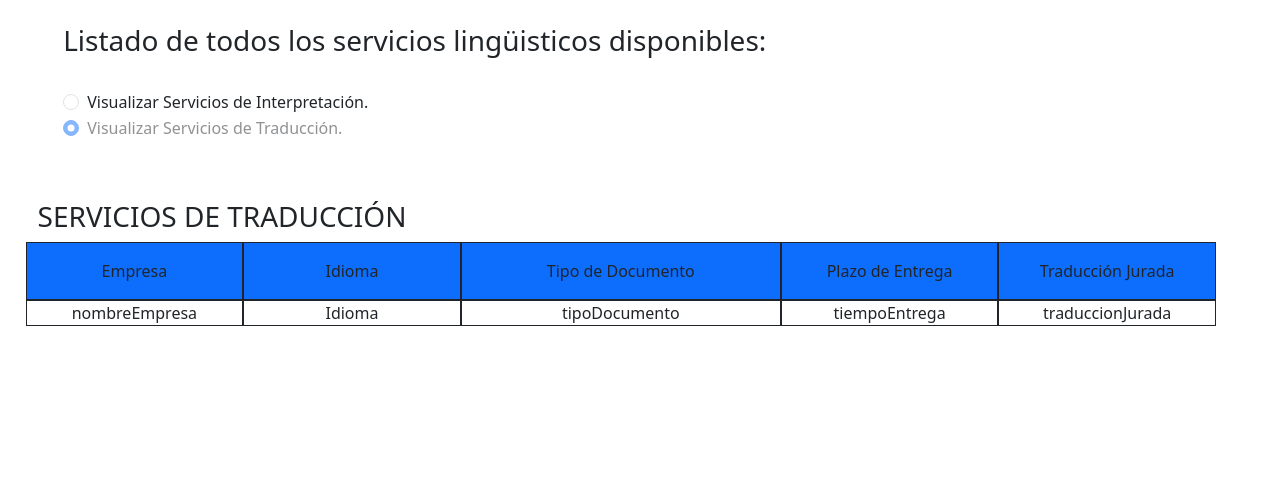
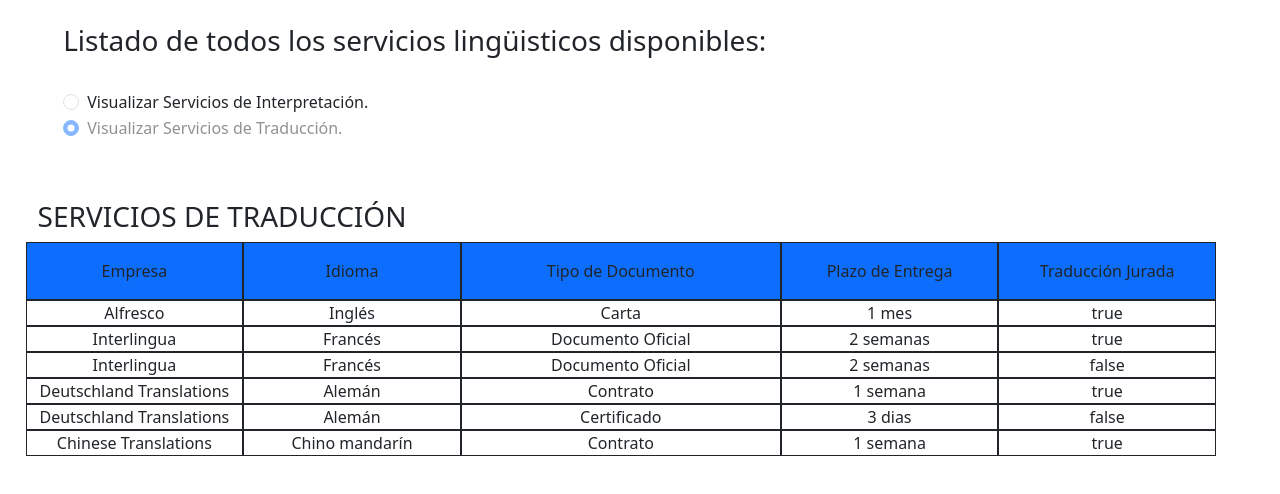
Before and after one commit to csesvaz/NetlifyBack4AppTraducpol, a Vue app in the folder frontend/: page / in a window 1280 px wide. Both pictures are taken after a click on the radio button "Visualizar Servicios de Traducción.". Shown: the top 494 px of the page. Built offline with nearby package versions, Linux system fonts and the light colour scheme.

Commit message:
Introducido objetor en ListadoTraduccion

```diff
--- a/frontend/src/components/ListadoServiciosTraduccion.vue
+++ b/frontend/src/components/ListadoServiciosTraduccion.vue
@@ -1,4 +1,13 @@
-<script></script>
+<script>
+import { mapState } from "pinia";
+import { useEmpresaStore } from "../stores/EmpresaStore";
+export default {
+  computed: {
+    ...mapState(useEmpresaStore, ["empresas"]),
+  },
+};
+
+</script>
 <template>
   <div class="container-fluid mt-4">
     <h3>SERVICIOS DE TRADUCCIÓN</h3>
@@ -10,28 +19,30 @@
       <span class="col-2 bg-primary border border-dark">Traducción Jurada</span>
     </div>
     <!-- v-for de los servicios de Traducción-->
-
-    <div class="row mb-12">
-      <span class="col-2 bg-ligth border border-dark">nombreEmpresa</span>
-      <span class="col-2 bg-ligth border border-dark">Idioma</span>
-      <span class="col-3 bg-ligth border border-dark"> tipoDocumento </span>
-      <span class="col-2 bg-ligth border border-dark">tiempoEntrega </span>
-      <span class="col-2 bg-ligth border border-dark"> traduccionJurada </span>
-      <!-- <span
-          class="col-1 mt-2"> -->
-
-      <!-- <fa class="lapiz" icon="fa-solid fa-pencil" size="2xl"
-          />
-          <fa
-            class="bin"
-            icon="fa-solid fa-trash-arrow-up"
-            size="2xl"
-            style="color: #c01c28"
-          /> -->
-      <!-- </span> -->
+    <div v-for="empresa in empresas" :key="empresa.id" >
+      <div v-for="servicio in empresa.servicios" :key="servicio.id" >
+        <div v-if="servicio.tipo == 'traduccion'" class="row mb-12" >
+        <span class="col-2 bg-ligth border border-dark">{{
+          empresa.nombre
+        }}</span>
+        <span class="col-2 bg-ligth border border-dark">{{
+          servicio.idioma
+        }}</span>
+        <span class="col-3 bg-ligth border border-dark">{{
+          servicio.tipoDocumento
+        }}</span>
+        <span class="col-2 bg-ligth border border-dark">{{
+          servicio.tiempoEntrega
+        }}</span>
+        <span class="col-2 bg-ligth border border-dark">{{
+          servicio.traduccionJurada
+        }}</span>
+      </div>
     </div>
   </div>
+</div>
 </template>
+
 <style scoped>
 .container-fluid {
   width: 100%;
@@ -49,15 +60,28 @@ span {
   text-align: center;
 }
 
+.col-1 {
+  width: 10%;
+  text-align: center;
+}
+
 .col-3 {
   width: 25%;
   text-align: center;
 }
+
+.lapiz {
+  color: rgb(110, 60, 60);
+  padding-right: 0.5%;
+}
+.bin {
+  margin-right: 1%;
+}
 @media (max-width: 768px) {
   .container-fluid {
-    width: 100%;
-    margin-left: 2%;
-    font-size: 0.7rem;
-  }
+  width: 100%;
+  margin-left: 2%;
+  font-size: 0.7rem;
+}
 }
 </style>
```
